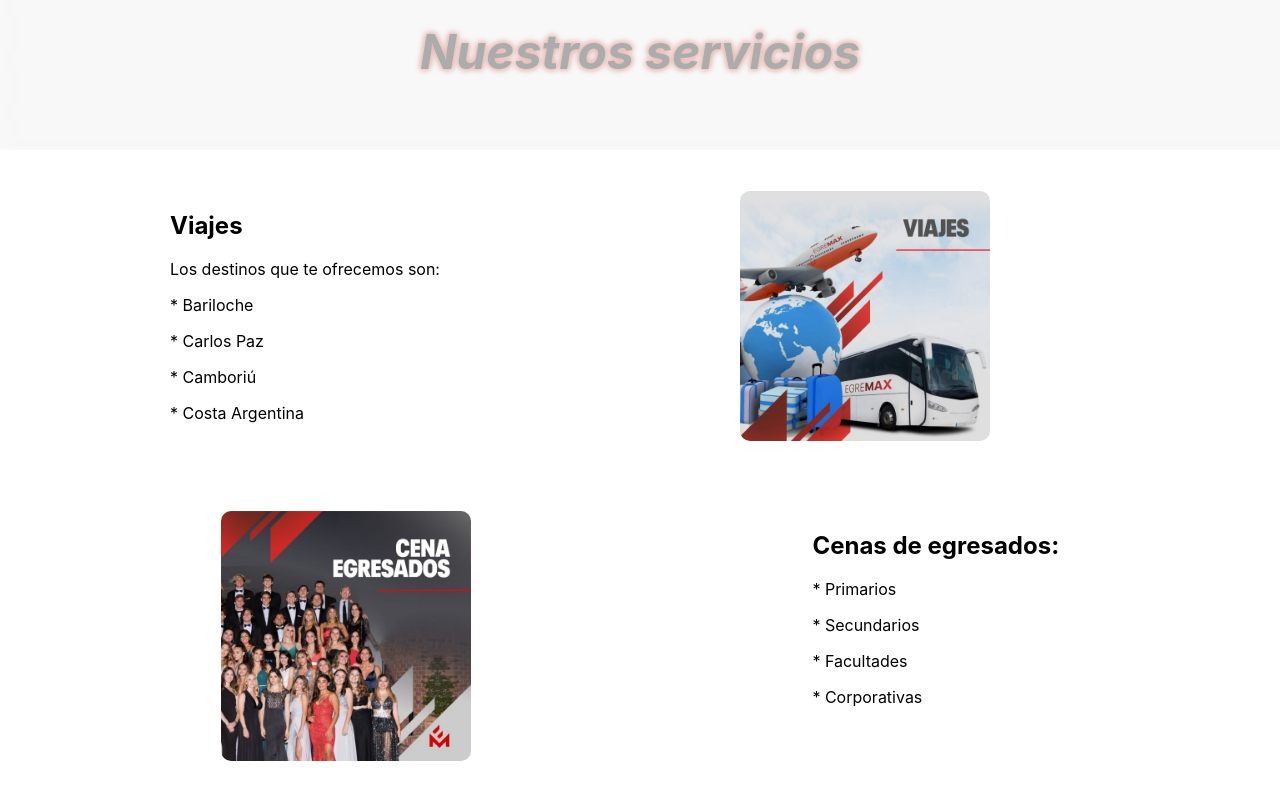
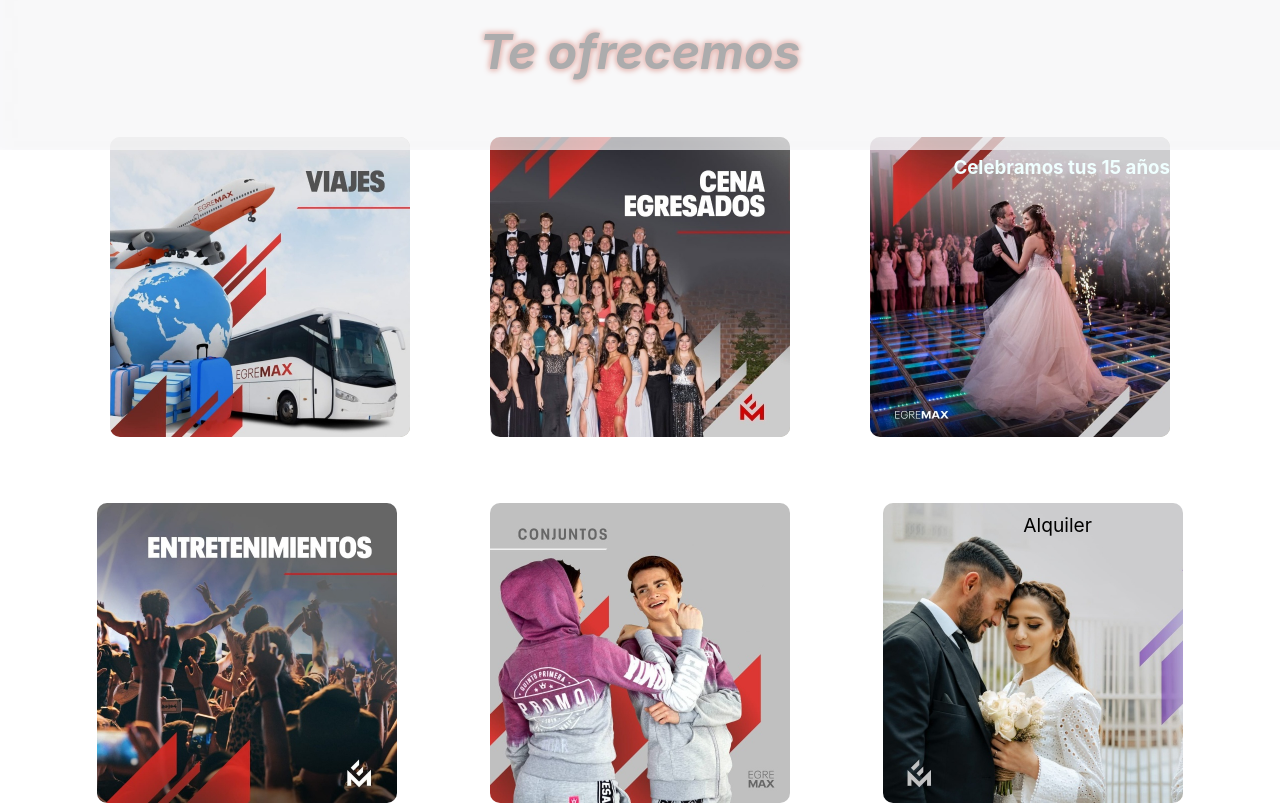
Before and after one commit to monicabatallanes/agencia-viajes, a React (Create React App) app: page / in a window 1280 px wide. Shown: the part 820-1625 px from the top of the page. Built offline with nearby package versions, Linux system fonts and the light colour scheme.

Commit message:
realicé cambios en los servicios

```diff
--- a/src/App.js
+++ b/src/App.js
@@ -1,9 +1,7 @@
-import Cards from "./Componentes/Cards";
-import Cenas from "./Componentes/Cenas";
-import Hero from "./Componentes/Hero";
-import BarraNav from "./Componentes/BarraNav";
-import Viajes from "./Componentes/Viajes";
-
+import Cards from './Componentes/Cards';
+import Hero from './Componentes/Hero';
+import BarraNav from './Componentes/BarraNav';
+import Servicios from './Componentes/Servicios';
 
 
 function App() {
@@ -12,12 +10,9 @@ function App() {
       <BarraNav/>
       <Hero/>
         <section>
-          <Viajes/>
-          <Cenas/>
+          <Servicios/>
           <Cards/>
         </section>
-
-
     </div>
 
   );
--- a/src/Componentes/Cards.js
+++ b/src/Componentes/Cards.js
@@ -12,7 +12,6 @@ const Cards = () => {
             <Card className='card'>
                <Card.Img className='imgCard' variant="top" src={entretenimientos} alt='entretenimientos'/>
                <Card.Body>
-               <Card.Title className='title'>Entretenimientos</Card.Title>
                <Card.Text>
                    Podemos organizar:
                  * Fiestas temáticas
@@ -23,7 +22,6 @@ const Cards = () => {
             <Card className='card'>
                <Card.Img className='imgCard' variant="top" src={conjuntos} alt='conjuntos'/>
                <Card.Body>
-               <Card.Title className='title'>Conjuntos</Card.Title>
                <Card.Text>
                   Los conjuntos están compuestos por:
                  * Pantalones
--- a/src/Componentes/Cenas.js
+++ /dev/null
@@ -1,23 +0,0 @@
-import React from 'react';
-import cenas from '../Images/cenas-eg.jpg';
-import './cenas.css';
-
-const Cenas = () => {
-    return (
-        <section className='container-cenas row w-100'>
-           <div className='col'>
-            <img className='img-cenas' src={cenas} alt='cenasegr'/>
-           </div>
-           <div className='text col'>
-            <h2>Cenas de egresados: </h2>
-            <p> * Primarios</p>
-            <p> * Secundarios</p>
-            <p> * Facultades</p>
-            <p> * Corporativas</p>
-           </div>
-
-        </section>
-    );
-};
-
-export default Cenas;
--- /dev/null
+++ b/src/Componentes/Servicios.js
@@ -0,0 +1,63 @@
+import React from 'react';
+import './servicios.css';
+import viajes from '../Images/viajes-eg.jpg';
+import cenas from '../Images/cenas-eg.jpg';
+import fiesta15 from '../Images/fiesta15-eg.jpg';
+import fiesta15años from '../Images/fiesta15-egremax.jpg';
+
+const Servicios = () => {
+    return (
+        <>
+        <div className='titulo'>
+            <h1 className='text-white'>Te ofrecemos</h1>
+        </div>
+        <section className='container row'>
+            <div className='contenedor-tarjeta'>
+              <figure>
+                <img className='img-viajes' src={viajes} alt="viajes" />
+                <figcaption className='offside'>
+                    <div className='texto'>
+                    <p> Nuestros destinos</p>
+                    <p>  * Bariloche</p>
+                    <p>  * Carlos Paz</p>
+                    <p>  * Camboriú</p>
+                    <p>  * Costa Argentina</p>
+
+                    </div>
+
+                </figcaption>
+              </figure>
+            </div>
+            <div className='contenedor-tarjeta'>
+              <figure>
+                <img className='img-viajes' src={cenas} alt="cenas" />
+                <figcaption className='offside'>
+                    <div className='texto'>
+                    <p> Cenas de egresados de:</p>
+                    <p>  * Primario</p>
+                    <p>  * Secundario</p>
+                    <p>  * Facultades</p>
+                    <p>  * Corporativas</p>
+
+                    </div>
+
+                </figcaption>
+              </figure>
+            </div>
+            <div className='contenedor-tarjeta'>
+              <figure>
+                <img className='img-viajes' src={fiesta15} alt="fiesta15años" />
+                <h3> Celebramos tus 15 años</h3>
+                <figcaption className='offside'>
+                   <img className='img-viajes' src={fiesta15años} alt="fiesta_15" />
+
+                </figcaption>
+              </figure>
+            </div>
+        </section>
+        </>
+
+    );
+};
+
+export default Servicios;
--- a/src/Componentes/Viajes.js
+++ /dev/null
@@ -1,29 +0,0 @@
-import React from 'react';
-import viajes from '../Images/viajes-eg.jpg';
-import './viajes.css';
-
-const Viajes = () => {
-    return (
-        <>
-        <div className='titulo'>
-            <h1 className='text-white'>Nuestros servicios</h1>
-        </div>
-        <section className='container row'>
-            <div className='viajes col'>
-                <h2>Viajes</h2>
-                <p>Los destinos que te ofrecemos son: </p>
-                <p>  * Bariloche</p>
-                <p>  * Carlos Paz</p>
-                <p>  * Camboriú</p>
-                <p>  * Costa Argentina</p>
-            </div>
-            <div className='viajes col'>
-              <img className='img-viajes' src={viajes} alt="viajes" />
-            </div>
-        </section>
-        </>
-
-    );
-};
-
-export default Viajes;
--- a/src/Componentes/cards.css
+++ b/src/Componentes/cards.css
@@ -16,10 +16,15 @@
     border-radius: 10px;
 }
 
+.cardGroup:nth-child(3){
+    position: relative;
+}
+
 .title{
-    display: flex;
-    justify-content: center;
-    align-items: center;
+    position: absolute;
+    top: 10px;
+    margin-left: 140px;
+    font-size: larger;
 }
 
 @media (max-width: 790px){
--- a/src/Componentes/cenas.css
+++ /dev/null
@@ -1,18 +0,0 @@
-.container-cenas{
-    display: flex;
-    justify-content: space-around;
-    margin: 50px;
-}
-
-.img-cenas{
-    width: 250px;
-    height: 250px;
-    border-radius: 10px;
-}
-
-@media (max-width: 560px){
-    .container-cenas{
-        flex-direction: column;
-        margin-left: 40px;
-    }
-}
--- /dev/null
+++ b/src/Componentes/servicios.css
@@ -0,0 +1,86 @@
+.titulo{
+    width: 100%;
+    height: fit-content;
+    margin-top: 30px;
+    display: flex;
+    justify-content: center;
+    align-items: center;
+    font-size: xx-large;
+    font-style: italic;
+    text-shadow: 0 0 0.2em rgb(197, 60, 41), 0 0 0.2em rgb(197, 60, 41), 0 0 0.2em rgb(197, 60, 41);
+}
+
+.container{
+    display: flex;
+    flex-wrap: wrap;
+    justify-content: center;
+}
+.contenedor-tarjeta{
+    display: inline-block;
+}
+.contenedor-tarjeta:hover figure{
+    -webkit-transform: perspective(600px) rotateY(180deg);
+    -ms-transform: pespective(600px) rotateY(180deg);
+    -o-transform: perspective(600px) rotateY(180deg);
+    transform: perspective(600px) rotateY(180deg);
+    box-shadow: -8px 10px 21px 0px rgba(0,0,0,0.49);
+    -webkit-box-shadow: -8px 10px 21px 0px rgba(0,0,0,0.49);
+    -moz-box-shadow: -8px 10px 21px 0px rgba(0,0,0,0.49);
+}
+
+figure{
+    width: 300px;
+    height: 300px;
+    border-radius: 10px;
+    position: relative;
+    transition: all ease .5s;
+    transform-style: preserve-3d;
+    transform: perspective(600px) rotateY(0deg);
+    background: #ADA996;  /* fallback for old browsers */
+    background: -webkit-linear-gradient(to right, #EAEAEA, #DBDBDB, #F2F2F2, #ADA996);  /* Chrome 10-25, Safari 5.1-6 */
+    background: linear-gradient(to right, #EAEAEA, #DBDBDB, #F2F2F2, #ADA996); /* W3C, IE 10+/ Edge, Firefox 16+, Chrome 26+, Opera 12+, Safari 7+ */
+
+}
+
+.img-viajes, .offside{
+    width: 100%;
+    height: 100%;
+    border-radius: 10px;
+    transition: all ease .5s;
+}
+.img-viajes{
+    display: block;
+    backface-visibility: hidden;
+}
+
+.offside{
+    position: absolute;
+    top: 0;
+    transform: perspective(600px) rotateY(180deg);
+    backface-visibility: hidden;
+    overflow: auto;
+}
+.texto{
+    margin: 30px;
+}
+
+h3{
+    position: absolute;
+    top: 0;
+    right: 0;
+    color: azure;
+}
+
+@media (max-width: 560px){
+    .titulo{
+        font-size: medium;
+    }
+    .container{
+        flex-direction: column;
+        justify-content: center;
+        margin: 10px;
+    }
+    .viajes{
+        margin-left: 40px;
+    }
+}
--- a/src/Componentes/viajes.css
+++ /dev/null
@@ -1,46 +0,0 @@
-.titulo{
-    width: 100%;
-    height: fit-content;
-    margin-top: 30px;
-    display: flex;
-    justify-content: center;
-    align-items: center;
-    font-size: xx-large;
-    font-style: italic;
-    text-shadow: 0 0 0.2em rgb(197, 60, 41), 0 0 0.2em rgb(197, 60, 41), 0 0 0.2em rgb(197, 60, 41);
-}
-
-.container{
-    display: flex;
-    flex-wrap: nowrap;
-    justify-content: space-around;
-    margin: 70px;
-}
-
-.viajes{
-    width: 100%;
-    margin-left: 100px ;
-}
-
-.img-viajes{
-    width: 250px;
-    height: 250px;
-    border-radius: 10px;
-    display: flex;
-    justify-content: center;
-    align-items: center;
-}
-
-@media (max-width: 560px){
-    .titulo{
-        font-size: medium;
-    }
-    .container{
-        flex-direction: column;
-        justify-content: center;
-        margin: 10px;
-    }
-    .viajes{
-        margin-left: 40px;
-    }
-}
```
